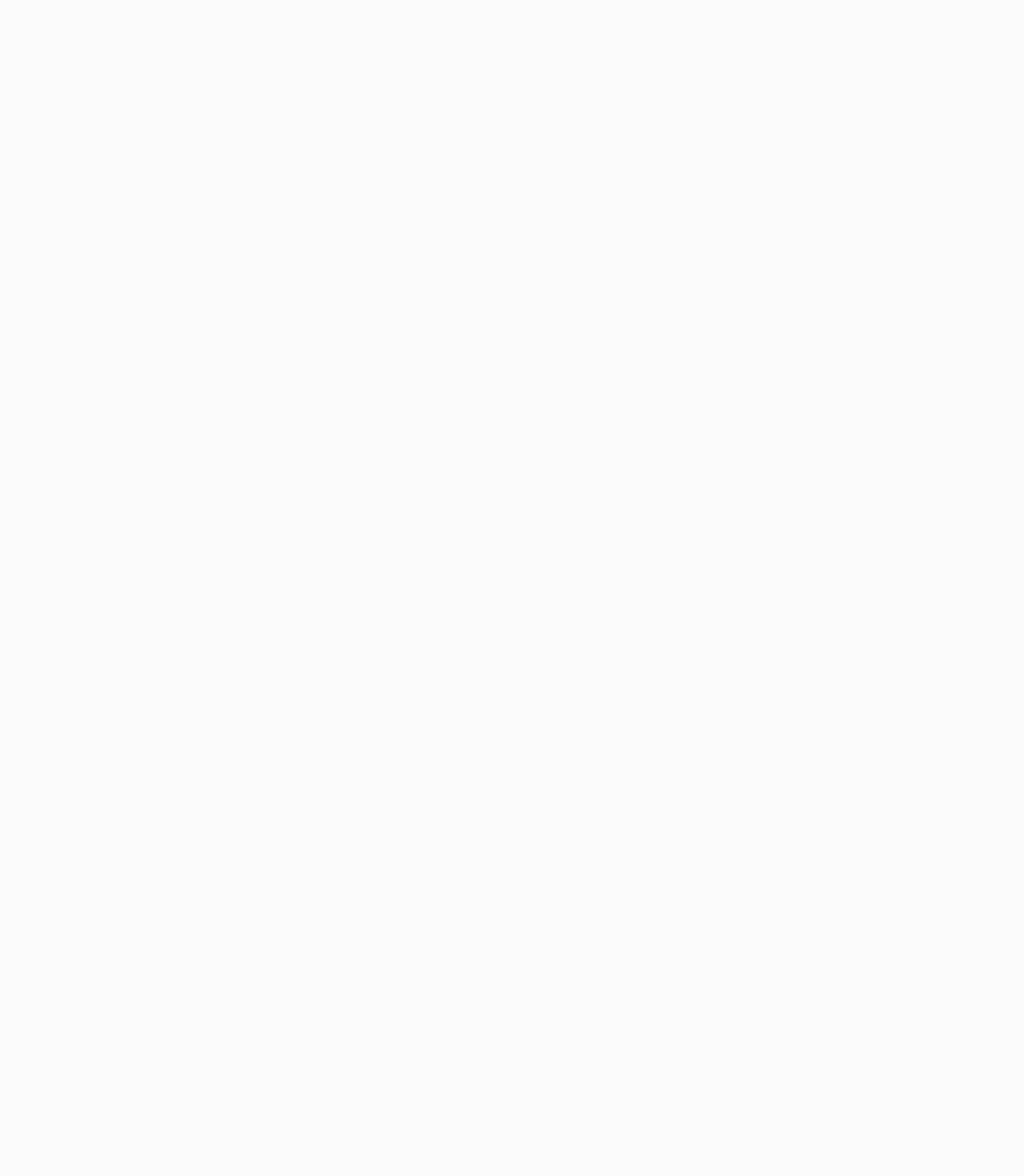
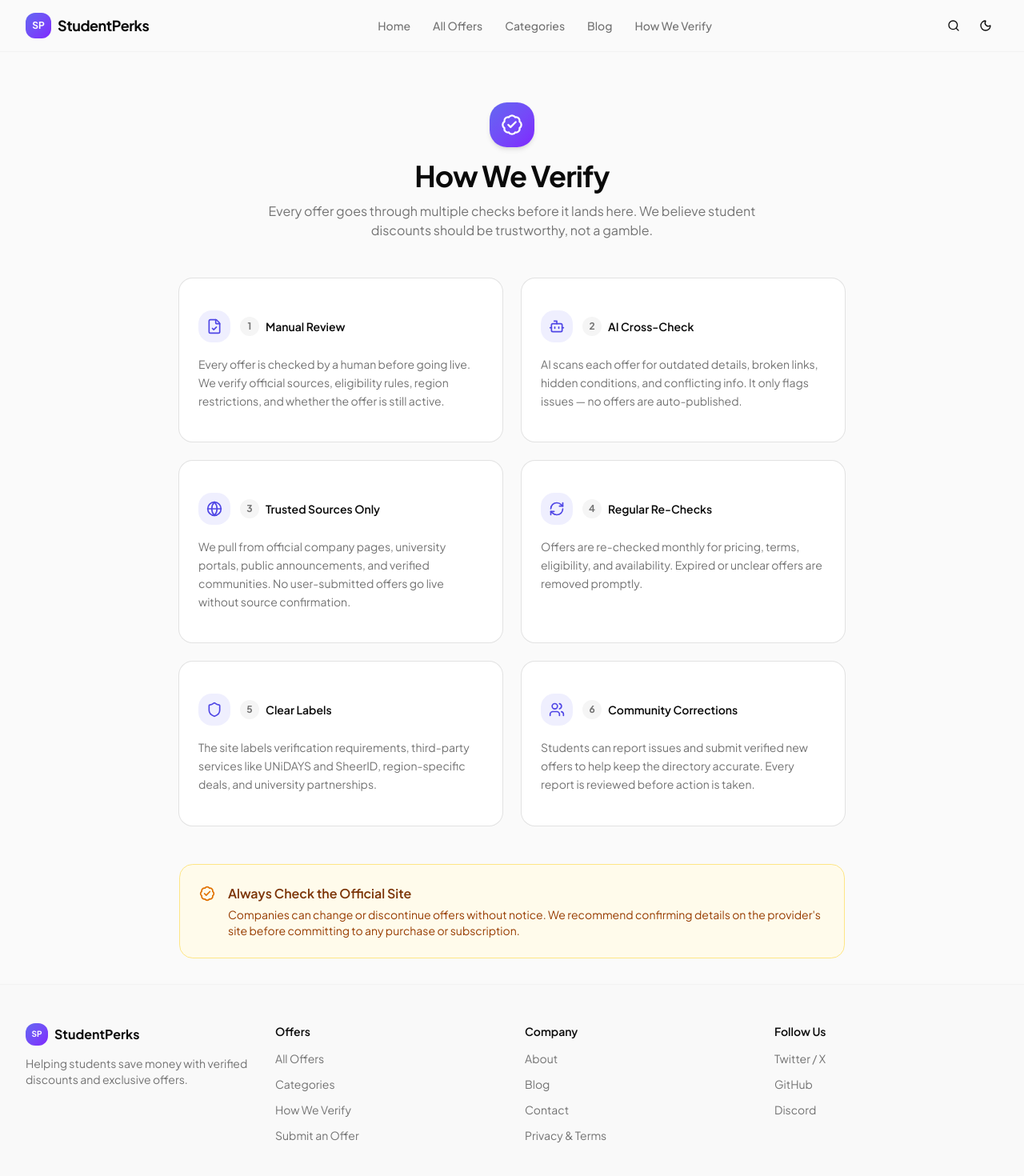
Before and after one commit to Programmer-Mehadi/ai-offers, a Next.js app: page /how-we-verify in a window 1280 px wide. Before the commit this address had no page. Shown: the top 1470 px of the page at 80% size. Before the commit the page ends 800 px from the top, so only its background shows below. Built offline with nearby package versions, Linux system fonts and the light colour scheme.

Commit message:
feat: implement categories and how we verify pages with navigation links

```diff
--- /dev/null
+++ b/app/categories/page.tsx
@@ -0,0 +1,72 @@
+import Link from "next/link"
+import {
+  Brain,
+  Cloud,
+  Code2,
+  Film,
+  GraduationCap,
+  LucideIcon,
+  Palette,
+  Plane,
+  Shield,
+  ShoppingBag,
+  Users,
+  UtensilsCrossed,
+  Zap,
+} from "lucide-react"
+
+import { Card, CardContent } from "@/components/ui/card"
+import { Navbar } from "@/components/sections/navbar"
+import { Footer } from "@/components/sections/footer"
+import { categories } from "@/data/offers"
+
+const iconMap: Record<string, LucideIcon> = {
+  Code2, Brain, Zap, Palette, GraduationCap, Cloud, Film,
+  ShoppingBag, Plane, Users, Shield, UtensilsCrossed,
+}
+
+export default function CategoriesPage() {
+  return (
+    <div className="flex min-h-screen flex-col">
+      <Navbar />
+      <main className="flex-1 pt-24">
+        <div className="mx-auto max-w-6xl px-4 py-8 sm:px-6 lg:px-8">
+          <div className="mb-10 max-w-2xl">
+            <h1 className="text-3xl font-bold tracking-tight sm:text-4xl">All Categories</h1>
+            <p className="mt-2 text-muted-foreground">
+              Browse offers by category — {categories.length} categories with verified student discounts.
+            </p>
+          </div>
+
+          <div className="grid grid-cols-1 gap-4 sm:grid-cols-2 lg:grid-cols-3">
+            {categories.map((cat) => {
+              const Icon = iconMap[cat.icon] || Code2
+              return (
+                <Link key={cat.id} href={`/${cat.id}`}>
+                  <Card className="group h-full cursor-pointer border-border/50 transition-all duration-300 hover:border-transparent hover:shadow-lg hover:shadow-brand-500/10">
+                    <CardContent className="flex items-start gap-4 p-5">
+                      <div className={`flex h-12 w-12 shrink-0 items-center justify-center rounded-xl bg-gradient-to-br ${cat.color} text-white shadow-sm transition-transform duration-300 group-hover:scale-110`}>
+                        <Icon className="h-6 w-6" />
+                      </div>
+                      <div className="min-w-0 flex-1">
+                        <h3 className="text-lg font-semibold">{cat.name}</h3>
+                        <p className="mt-1 text-sm text-muted-foreground">
+                          {cat.count} verified offer{cat.count !== 1 ? "s" : ""}
+                        </p>
+                        <div className="mt-3 flex items-center gap-1 text-xs font-medium text-brand-600 dark:text-brand-400">
+                          Browse offers
+                          <Zap className="h-3 w-3" />
+                        </div>
+                      </div>
+                    </CardContent>
+                  </Card>
+                </Link>
+              )
+            })}
+          </div>
+        </div>
+      </main>
+      <Footer />
+    </div>
+  )
+}
--- /dev/null
+++ b/app/how-we-verify/page.tsx
@@ -0,0 +1,122 @@
+import {
+  BadgeCheck,
+  Bot,
+  FileCheck,
+  Globe,
+  RefreshCw,
+  Shield,
+  Users,
+} from "lucide-react"
+
+import { Card, CardContent } from "@/components/ui/card"
+import { Navbar } from "@/components/sections/navbar"
+import { Footer } from "@/components/sections/footer"
+
+const steps = [
+  {
+    icon: FileCheck,
+    title: "Manual Review",
+    description:
+      "Every offer is checked by a human before going live. We verify official sources, eligibility rules, region restrictions, and whether the offer is still active.",
+  },
+  {
+    icon: Bot,
+    title: "AI Cross-Check",
+    description:
+      "AI scans each offer for outdated details, broken links, hidden conditions, and conflicting info. It only flags issues — no offers are auto-published.",
+  },
+  {
+    icon: Globe,
+    title: "Trusted Sources Only",
+    description:
+      "We pull from official company pages, university portals, public announcements, and verified communities. No user-submitted offers go live without source confirmation.",
+  },
+  {
+    icon: RefreshCw,
+    title: "Regular Re-Checks",
+    description:
+      "Offers are re-checked monthly for pricing, terms, eligibility, and availability. Expired or unclear offers are removed promptly.",
+  },
+  {
+    icon: Shield,
+    title: "Clear Labels",
+    description:
+      "The site labels verification requirements, third-party services like UNiDAYS and SheerID, region-specific deals, and university partnerships.",
+  },
+  {
+    icon: Users,
+    title: "Community Corrections",
+    description:
+      "Students can report issues and submit verified new offers to help keep the directory accurate. Every report is reviewed before action is taken.",
+  },
+]
+
+export default function HowWeVerifyPage() {
+  return (
+    <div className="flex min-h-screen flex-col">
+      <Navbar />
+      <main className="flex-1 pt-24">
+        <div className="mx-auto max-w-4xl px-4 py-8 sm:px-6 lg:px-8">
+          <div className="mb-12 text-center">
+            <div className="mx-auto mb-4 flex h-14 w-14 items-center justify-center rounded-2xl bg-gradient-to-br from-brand-500 to-violet-600 shadow-md">
+              <BadgeCheck className="h-7 w-7 text-white" />
+            </div>
+            <h1 className="text-3xl font-bold tracking-tight sm:text-4xl">
+              How We Verify
+            </h1>
+            <p className="mx-auto mt-3 max-w-2xl text-muted-foreground">
+              Every offer goes through multiple checks before it lands here. We
+              believe student discounts should be trustworthy, not a gamble.
+            </p>
+          </div>
+
+          <div className="grid gap-6 sm:grid-cols-2">
+            {steps.map((step, i) => {
+              const Icon = step.icon
+              return (
+                <Card
+                  key={step.title}
+                  className="relative border-border/50 transition-all hover:border-transparent hover:shadow-md"
+                >
+                  <CardContent className="p-6">
+                    <div className="mb-4 flex items-center gap-3">
+                      <div className="flex h-10 w-10 items-center justify-center rounded-xl bg-brand-500/10 text-brand-600 dark:text-brand-400">
+                        <Icon className="h-5 w-5" />
+                      </div>
+                      <div className="flex items-center gap-2">
+                        <span className="flex h-6 w-6 items-center justify-center rounded-full bg-muted text-xs font-bold text-muted-foreground">
+                          {i + 1}
+                        </span>
+                        <h2 className="font-semibold">{step.title}</h2>
+                      </div>
+                    </div>
+                    <p className="text-sm leading-relaxed text-muted-foreground">
+                      {step.description}
+                    </p>
+                  </CardContent>
+                </Card>
+              )
+            })}
+          </div>
+
+          <div className="mt-12 rounded-xl border border-amber-200 bg-amber-50 p-6 dark:border-amber-900/50 dark:bg-amber-950/30">
+            <div className="flex items-start gap-4">
+              <BadgeCheck className="mt-0.5 h-5 w-5 shrink-0 text-amber-600 dark:text-amber-400" />
+              <div>
+                <h3 className="font-semibold text-amber-900 dark:text-amber-300">
+                  Always Check the Official Site
+                </h3>
+                <p className="mt-1 text-sm text-amber-800 dark:text-amber-400/80">
+                  Companies can change or discontinue offers without notice.
+                  We recommend confirming details on the provider&apos;s site
+                  before committing to any purchase or subscription.
+                </p>
+              </div>
+            </div>
+          </div>
+        </div>
+      </main>
+      <Footer />
+    </div>
+  )
+}
--- a/components/sections/category-grid.tsx
+++ b/components/sections/category-grid.tsx
@@ -1,3 +1,4 @@
+import Link from "next/link"
 import {
   Brain,
   Cloud,
@@ -59,6 +60,7 @@ function CategoryCard({ category }: { category: Category }) {
   const Icon = iconMap[category.icon] || Code2
 
   return (
+    <Link href={`/${category.id}`}>
       <Card className="group cursor-pointer border-border/50 transition-all duration-300 hover:border-transparent hover:shadow-lg hover:shadow-brand-500/10">
         <CardContent className="flex flex-col items-center gap-3 p-4 sm:p-6">
           <div
@@ -74,5 +76,6 @@ function CategoryCard({ category }: { category: Category }) {
           </div>
         </CardContent>
       </Card>
+    </Link>
   )
 }
--- a/components/sections/navbar.tsx
+++ b/components/sections/navbar.tsx
@@ -11,9 +11,9 @@ import { cn } from "@/lib/utils"
 const navLinks = [
   { href: "/", label: "Home" },
   { href: "/tools", label: "All Offers" },
-  { href: "#categories", label: "Categories" },
-  { href: "#", label: "Blog" },
-  { href: "#", label: "How We Verify" },
+  { href: "/categories", label: "Categories" },
+  { href: "/blog", label: "Blog" },
+  { href: "/how-we-verify", label: "How We Verify" },
 ]
 
 export function Navbar() {
```
Lines whose indentation alone changed are shown as unchanged.
